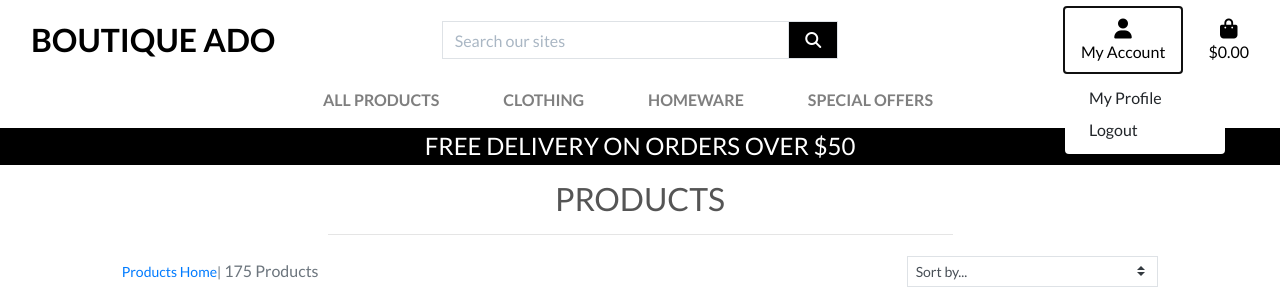
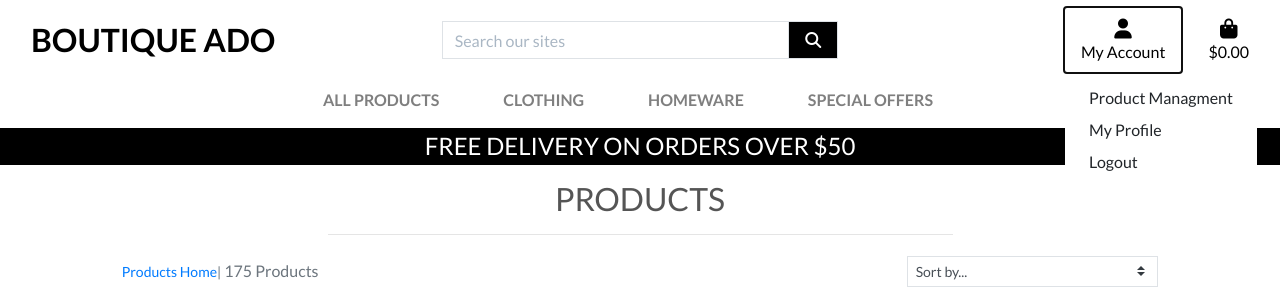
Before and after one commit to bijokmathew/boutique_ado_v2, a Django app: page /products/ in a window 1280 px wide, after a click on "My Account". Shown: the top 304 px of the page. Run offline with Django 3.2, Linux system fonts and the light colour scheme; a user stored in the database is signed in; data comes from the database, SQL or seed files in the repository; both versions use the stored data as it was after the commit; some libraries are stand-ins or nearby versions.

Commit message:
Product-Admin : Editing Product

```diff
--- a/boutique_ado/urls.py
+++ b/boutique_ado/urls.py
@@ -19,9 +19,9 @@ from django.conf import settings
 from django.conf.urls.static import static
 
 urlpatterns = [
+    path('', include('home.urls')),
     path('admin/', admin.site.urls),
     path('accounts/', include('allauth.urls')),
-    path('', include('home.urls')),
     path('profile/', include('profiles.urls')),
     path('products/', include('products.urls')),
     path('bag/', include('bag.urls')),
--- a/home/templates/home/index.html
+++ b/home/templates/home/index.html
@@ -1,6 +1,5 @@
 {% extends 'base.html' %}
 {% load static %}
-
 {% block page_header %}
     <div class="container header-container">
         <div class="row">
--- a/home/urls.py
+++ b/home/urls.py
@@ -2,5 +2,5 @@ from django.urls import path, include
 from . import views
 
 urlpatterns = [
-    path('', views.index, name="home"),
+    path('', views.index, name='home'),
 ]
--- a/home/views.py
+++ b/home/views.py
@@ -5,4 +5,5 @@ def index(request):
     """
         A view to return the home app index page
     """
-    return render(request, "home/index.html",  {'pp': "Bijo"})
+    print("index hhhhhhhhhhhhh")
+    return render(request, 'home/index.html')
--- a/products/templates/products/product_detail.html
+++ b/products/templates/products/product_detail.html
@@ -22,7 +22,7 @@
                         </a>
                     {% else %}
                         <a href="">
-                            <img src="{{MEDIA_URL}}noimage.png" class="card-img-top img-fluid" alt="{{product.name}}">
+                            <img src="{{ MEDIA_URL }}noimage.png" class="card-img-top img-fluid" alt="{{product.name}}">
                         </a>
                      {% endif %}
                 </div>
--- a/products/templates/products/products.html
+++ b/products/templates/products/products.html
@@ -60,7 +60,7 @@
                                         <img src="{{product.image_url}}" class="card-img-top img-fluid" alt="{{product.name}}">
                                     </a>
                                     {% else %}
-                                    <a href="% url 'product_detail' product.id %">
+                                    <a href="{% url 'product_detail' product.id %}">
                                         <img src="{{MEDIA_URL}}noimage.png" class="card-img-top img-fluid" alt="{{product.name}}">
                                     </a>
                                 {% endif %}
--- a/products/urls.py
+++ b/products/urls.py
@@ -4,5 +4,6 @@ from . import views
 urlpatterns = [
     path('', views.all_products, name="products"),
     path('<int:product_id>/', views.product_detail, name="product_detail"),
+    path('edit/<int:product_id>/', views.edit_product, name="edit_product"),
     path('add/', views.add_product, name='add_product')
 ]
--- a/products/views.py
+++ b/products/views.py
@@ -77,9 +77,44 @@ def add_product(request):
     """
     Add products to the store
     """
-    form = ProductForm()
+    if request.method == 'POST':
+        form = ProductForm(request.POST, request.FILES)
+        if form.is_valid():
+            form.save()
+            messages.success(request, "Successfully added product!")
+            return redirect(reverse('add_product'))
+        else:
+            messages.error(request, "Failed to add product. Please ensure the form is valid.")
+    else:
+        form = ProductForm()
     template = 'products/add_product.html'
     context = {
         'form': form
     }
     return render(request, template, context=context)
+
+
+def edit_product(request, product_id):
+    """
+    Edit product in the store
+    """
+    product = get_object_or_404(Product, pk=product_id)
+    if request.method == 'POST':
+        form = ProductForm(request.POST, request.FILES, instance=product)
+        if form.is_valid():
+            form.save()
+            messages.success(request, f"Successfully updated the product")
+            return redirect(reverse('product_detail', args=[product.id]))
+        else:
+            messages.error(request, f"Failed to update the product, Please ensure the form is valid")
+    else:
+        form = ProductForm(instance=product)
+        messages.info(request, f"You are editing {product.name}")
+
+    template = "products/edit_product.html"
+    context = {
+        'form': form,
+        'product': product
+    }
+
+    return render(request, template, context=context)
--- a/profiles/views.py
+++ b/profiles/views.py
@@ -15,8 +15,10 @@ def profile(request):
         if form.is_valid():
             form.save()
             messages.success(request, "Profile updated successfully")
-
-    form = UserProfileForm(instance=profile)
+        else:
+            messages.error(request, "Profile update failed . Please ensure the form is valid.")
+    else:
+        form = UserProfileForm(instance=profile)
     orders = profile.orders.all()
     template = 'profiles/profile.html'
     context = {
--- a/templates/base.html
+++ b/templates/base.html
@@ -73,8 +73,8 @@
             </a>
             <div class="dropdown-menu border-0" aria-labelledby="user_options" >
               {% if request.user.is_authenticated %}
-                {% if request.use.is_superuser %}
-                  <a href="#" class="dropdown-item">Product Managment</a>
+                {% if request.user.is_superuser %}
+                  <a href="{% url 'add_product' %}" class="dropdown-item">Product Managment</a>
                 {% endif %}
                 <a href="{% url 'profile' %}" class="dropdown-item">My Profile</a>
                 <a href="{% url 'account_logout' %}" class="dropdown-item">Logout</a>
--- a/templates/includes/mobile-top-header.html
+++ b/templates/includes/mobile-top-header.html
@@ -30,7 +30,7 @@
      <div class="dropdown-menu border-0" aria-labelledby="user-options">
         {% if request.user.is_authenticated %}
             {% if request.user.is_superuser %}
-                <a href="#" class="dropdown-item">Product Managment</a>
+                <a href="{% url 'add_product' %}" class="dropdown-item">Product Managment</a>
             {% endif %}
             <a href="#" class="dropdown-item">My Profile</a>
             <a href="{% url 'account_logout' %}" class="dropdown-item">Logout</a>
--- a/templates/includes/toasts/toast_success.html
+++ b/templates/includes/toasts/toast_success.html
@@ -20,7 +20,11 @@
           {% for item in bag_items %}
             <div class="row">
               <div class="col-3 my-1">
-                <img class="w-100" src="{{item.product.image.url}}">
+                {% if item.product.image %}
+                  <img class="w-100" src="{{item.product.image.url}}" alt="{{item.product.name}}">
+                {% else %}
+                  <img class="w-100" src="{{MEDIA_URL}}noimage.png" alt="{{item.product.name}}">
+                {% endif %}
               </div>
               <div class="col-9">
                 <p class="my-0"><strong>{{item.product.name}}</strong></p>
```
Also changed, not shown: bag/templates/bag/bag.html (+6 -1 lines), products/templates/products/edit_product.html (added, +37 -0 lines), db.sqlite3, media/guy-image.png (added).
